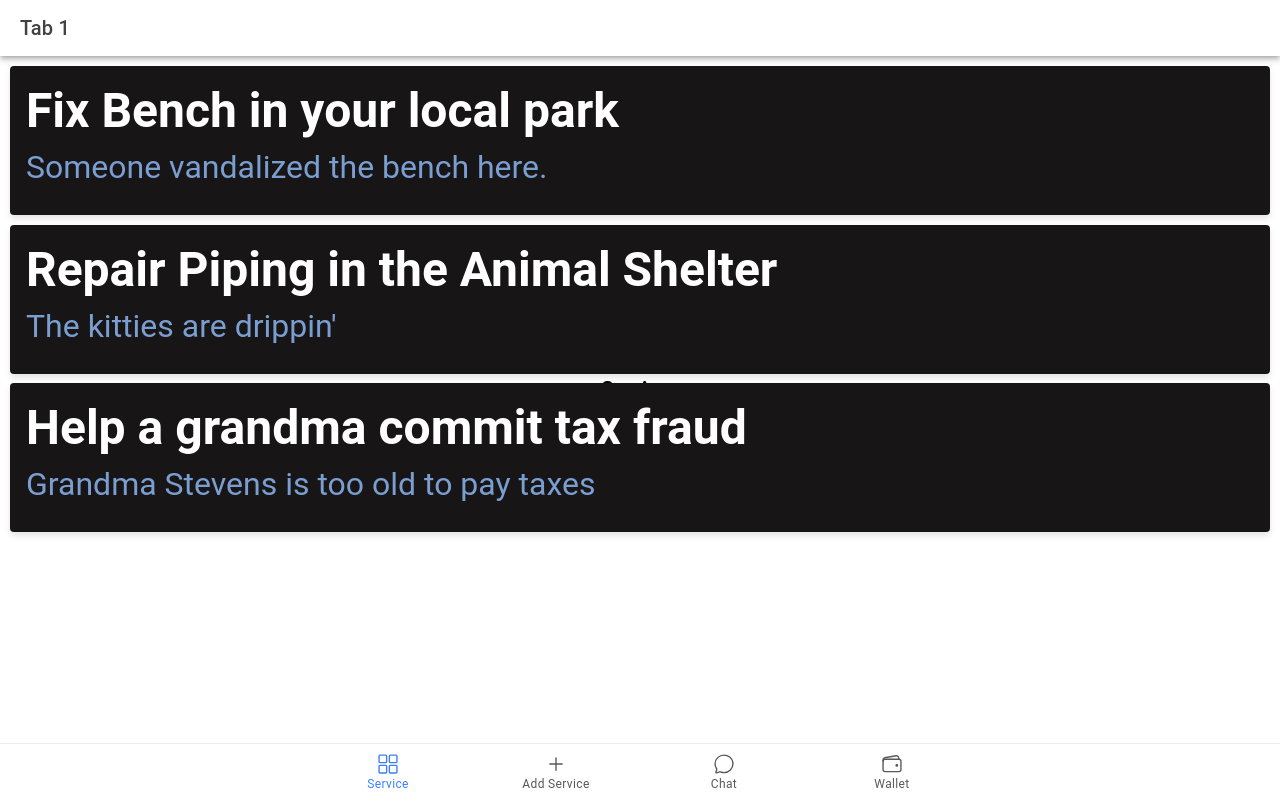
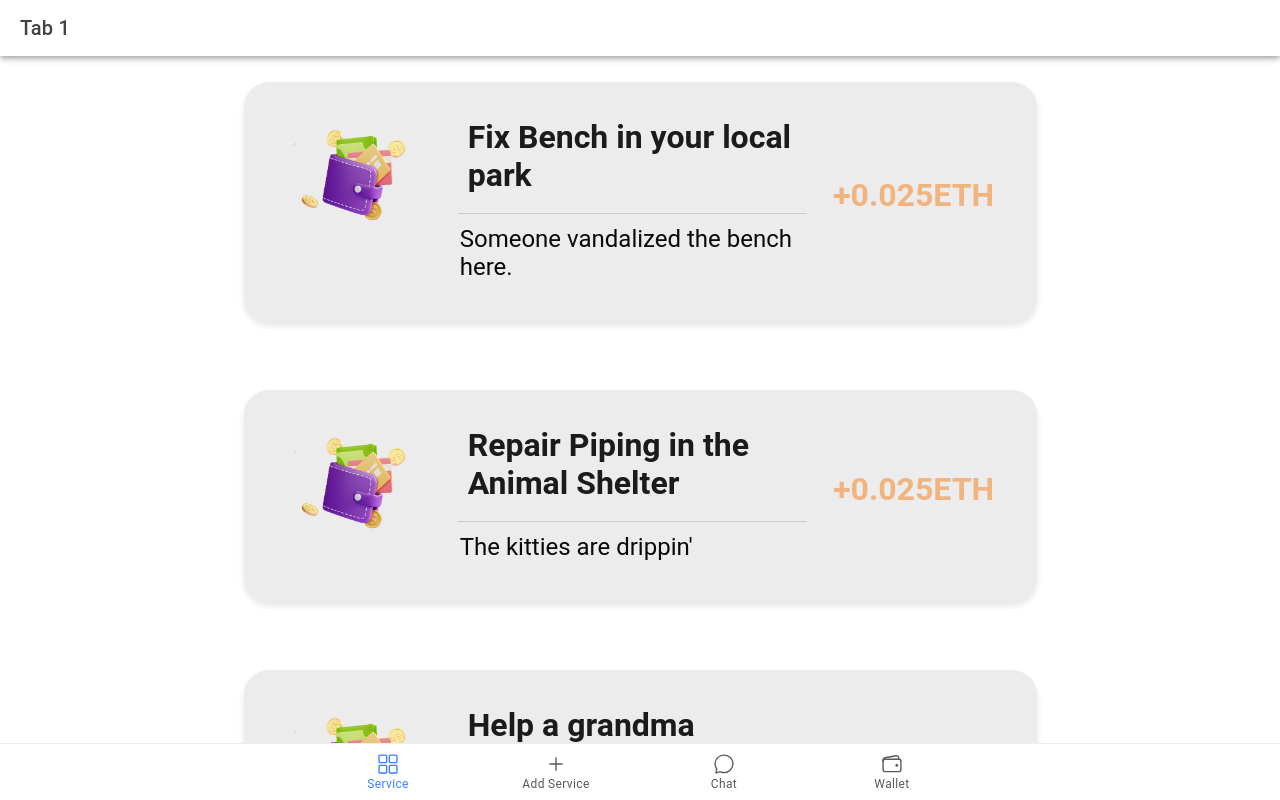
Before and after one commit to wedalb/ethmunich, a React (Vite) app in the folder ionic-react-app/: page /services in a window 1280 px wide. Built offline with nearby package versions, Linux system fonts and the light colour scheme.

Commit message:
created popup window

```diff
--- a/ionic-react-app/src/components/CardComponent.tsx
+++ b/ionic-react-app/src/components/CardComponent.tsx
@@ -1,25 +1,72 @@
-import React from 'react';
-import { IonCard, IonCardHeader, IonCardSubtitle, IonCardTitle, IonCardContent, IonLabel, IonGrid, IonRow, IonCol } from '@ionic/react';
-
+import React, { useState } from 'react';
+import {
+    IonCard,
+    IonCardHeader,
+    IonCardSubtitle,
+    IonCardTitle,
+    IonCardContent,
+    IonButton,
+    IonLabel,
+    IonGrid,
+    IonRow,
+    IonCol,
+    IonImg
+} from '@ionic/react';
+import walletImage from '../assets/images/3dwallet.png';
+import avatarImage from "../assets/images/avatarmock.jpeg";
+import PopupComponent from "./PopupComponent"
 
 interface CardComponent {
     title: string;
     subtitle: string;
     description: string;
-    number : number;
+    number : string;
+}
+
+function handleClick() {
+
 }
 //{props.description}
 const CardComponent :  React.FC<CardComponent> = (props) => {
+    const [isPopupOpen, setIsPopupOpen] = useState(false);
+
+    const handleCardClick = () => {
+        setIsPopupOpen(true);
+    };
+
+    const handleClosePopup = () => {
+        setIsPopupOpen(false);
+    };
     return (
-        <IonCard className="ion-card-with-shadow" >
-            <IonCardHeader>
-                <IonCardTitle> {props.title }</IonCardTitle>
-                <IonCardSubtitle> { props.subtitle }</IonCardSubtitle>
+        <div className="card-container" onClick={handleCardClick}>
+            <IonCard className="ion-card" >
+            <IonCardHeader className="card-header">
+                <IonGrid>
+                    <IonRow>
+                        <IonCol size="3" className="image-col"> {/* Column for the image */}
+                            <div className="image-overlay">
+                                <IonImg src={walletImage} style={{ width: '100%', height: '100%', objectFit: 'cover' }} />
+                            </div>
+                        </IonCol>
+                        <IonCol size="6"> {/* Column for the title and subtitle */}
+                            <div className="title-container">
+                                <IonCardTitle>{props.title}</IonCardTitle>
+                                <hr className="divider" />
+                                <IonCardSubtitle>{props.subtitle}</IonCardSubtitle>
+                            </div>
+                        </IonCol>
+                        <IonCol size="2" className="number-col"> {/* Column for the number */}
+                            <IonLabel className="large-number card-header">{props.number}</IonLabel>
+                        </IonCol>
+                    </IonRow>
+                </IonGrid>
             </IonCardHeader>
-            <IonCardContent>
-                <IonLabel className="large-number card-header">{props.number}</IonLabel>
-            </IonCardContent>
+            <IonCardContent > </IonCardContent>
+
         </IonCard>
+            <PopupComponent isOpen={isPopupOpen} onClose={handleClosePopup} />
+</div>
+
     );
 }
 export default CardComponent;
--- a/ionic-react-app/src/components/ExampleCard.css
+++ b/ionic-react-app/src/components/ExampleCard.css
@@ -1,35 +1,99 @@
 .card-title,
 .card-subtitle,
 .card-content {
-    color: white;
+    color: transparent;
 }
 
 ion-card {
-    --background: #171515;
-    --color: #7b9ed1;
+    --background: #ececec;
+    --color: #101111;
     box-shadow: 0px 4px 6px rgba(0, 0, 0, 0.1); /* Adjust shadow properties as needed */
+    border-radius: 25px;
+}
+
+
+/* Your CSS file */
+.title-container {
+    padding-right: 16px; /* Add desired padding between title and number */
+}
+
+.number-container {
+    padding-left: 16px; /* Add desired padding between title and number */
 }
 
 .ion-card-with-shadow {
     box-shadow: 0px 4px 6px rgba(0, 0, 0, 0.1); /* Adjust shadow properties as needed */
 }
 
+
+.title-col {
+    padding: 0 16px; /* Adjust the horizontal padding value as needed */
+}
+
+.divider {
+    border: 0; /* Remove default border */
+    border-top: 1px solid #ccc; /* Add a 1px solid line with desired color */
+    margin: 8px 0; /* Add margin for spacing */
+}
+
+.card-container {
+    cursor: pointer;
+    padding: 16px; /* Add padding to the clickable container */
+    border-radius: 10px; /* Apply border radius to match card */
+    transition: background-color 0.3s ease; /* Add transition for smooth hover effect */
+}
+
+.card-container:hover {
+    background-color: rgba(0, 0, 0, 0.05); /* Add a slight background color on hover */
+}
+
+.image-overlay img {
+    width: 24px; /* Adjust the image size */
+    height: auto;
+    display: block;
+    margin: auto;
+    padding: 8px; /* Add some padding for spacing */
+    background: #2a2a2a;
+}
+.card-header {
+    display: flex;
+    align-items: center;
+}
+
+.card-header img {
+    max-width: 40px; /* Adjust image width as needed */
+    max-height: 40px; /* Adjust image height as needed */
+    margin-right: 16px; /* Add spacing between image and title/subtitle */
+}
+
+.profile-col {
+    display: flex;
+    align-items: center;
+    justify-content: flex-end;
+}
+
 ion-card-title {
-    --color: #ffff;
-    font-size: 3rem; /* Adjust as needed */
+    --color: #1c1b1b;
+    font-size: 2rem; /* Adjust as needed */
     font-weight: bolder;
+    padding : 10px;
 }
 
 ion-card-subtitle {
-    --color: #7b9ed1;
-    font-size: 2rem; /* Adjust as needed */
+    --color: #090909;
+    font-size: 1.5rem; /* Adjust as needed */
     font-weight: normal;
+    padding : 2px;
 }
 .large-number {
     font-size: 32px; /* Adjust font size as needed */
     font-weight: bold; /* Adjust font weight as needed */
-    color: #5112e3; /* Adjust color as needed */
+    color: #F2B47E; /* Adjust color as needed */
     text-align: right;
+}
+.number-col {
+    display: flex;
+
 }
 
 .card-header {
--- /dev/null
+++ b/ionic-react-app/src/components/PopupComponent.tsx
@@ -0,0 +1,28 @@
+import React from 'react';
+import { IonContent, IonModal, IonButton } from '@ionic/react';
+import CardComponent from "./CardComponent";
+import ExampleCard from "./ExampleCard";
+
+interface PopupProps {
+    isOpen: boolean;
+    onClose: () => void;
+}
+
+const PopupComponent: React.FC<PopupProps> = ({ isOpen, onClose }) => {
+    return (
+        <IonModal
+            isOpen={isOpen}
+            onDidDismiss={onClose}
+            className="custom-modal" // Add a custom CSS class
+        >
+            <IonContent>
+                {/* Your popup content */}
+                <p>This is a popup window.</p>
+                <ExampleCard />
+                <IonButton onClick={onClose}>Close</IonButton>
+            </IonContent>
+        </IonModal>
+    );
+};
+
+export default PopupComponent;
--- a/ionic-react-app/src/pages/ServicesTab.css
+++ b/ionic-react-app/src/pages/ServicesTab.css
@@ -0,0 +1,6 @@
+.card-list-container {
+    display: flex;
+    flex-direction: column; /* Stack cards vertically */
+    gap: 16px; /* Adjust gap value as needed for the desired padding */
+    margin: 0 17%;
+}
--- a/ionic-react-app/src/pages/ServicesTab.tsx
+++ b/ionic-react-app/src/pages/ServicesTab.tsx
@@ -10,6 +10,15 @@ const items = {
 const ServicesTab: React.FC = () => {
     const items = [
         { title: 'Fix Bench in your local park', subtitle: 'Someone vandalized the bench here.' },
+        { title: 'Repair Piping in the Animal Shelter', subtitle: 'The kitties are drippin\'  '},
+        { title: 'Help a grandma commit tax fraud Help a grandma commit tax fraud', subtitle: 'Grandma Stevens is too old to pay taxesHelp a grandma commit tax fraud' },
+        { title: 'Fix Bench in your local park', subtitle: 'Someone vandalized the bench here.' },
+        { title: 'Repair Piping in the Animal Shelter', subtitle: 'The kitties are drippin\'  '},
+        { title: 'Help a grandma commit tax fraud', subtitle: 'Grandma Stevens is too old to pay taxes' },{ title: 'Fix Bench in your local park', subtitle: 'Someone vandalized the bench here.' },
+        { title: 'Repair Piping in the Animal Shelter', subtitle: 'The kitties are drippin\'  '},
+        { title: 'Help a grandma commit tax fraud', subtitle: 'Grandma Stevens is too old to pay taxes' },{ title: 'Fix Bench in your local park', subtitle: 'Someone vandalized the bench here.' },
+        { title: 'Repair Piping in the Animal Shelter', subtitle: 'The kitties are drippin\'  '},
+        { title: 'Help a grandma commit tax fraud', subtitle: 'Grandma Stevens is too old to pay taxes' },{ title: 'Fix Bench in your local park', subtitle: 'Someone vandalized the bench here.' },
         { title: 'Repair Piping in the Animal Shelter', subtitle: 'The kitties are drippin\'  '},
         { title: 'Help a grandma commit tax fraud', subtitle: 'Grandma Stevens is too old to pay taxes' },
     ];
@@ -27,10 +36,12 @@ const ServicesTab: React.FC = () => {
             <IonTitle size="large">Tab 1</IonTitle>
           </IonToolbar>
         </IonHeader>
-        <ExploreContainer name="Services" />
-          {items.map((item, index) => (
-              <CardComponent key={index} title={item.title} subtitle={item.subtitle}  description={"Test"}/>
-          ))}
+        <ExploreContainer name="" />
+          <div className="card-list-container">
+              {items.map((item, index) => (
+                  <CardComponent key={index} title={item.title} subtitle={item.subtitle} description={"Test"} number={"+0.025ETH"} />
+              ))}
+          </div>
       </IonContent>
     </IonPage>
   );
```
Also changed, not shown: ionic-react-app/src/components/Popup.css (added, +18 -0 lines).
